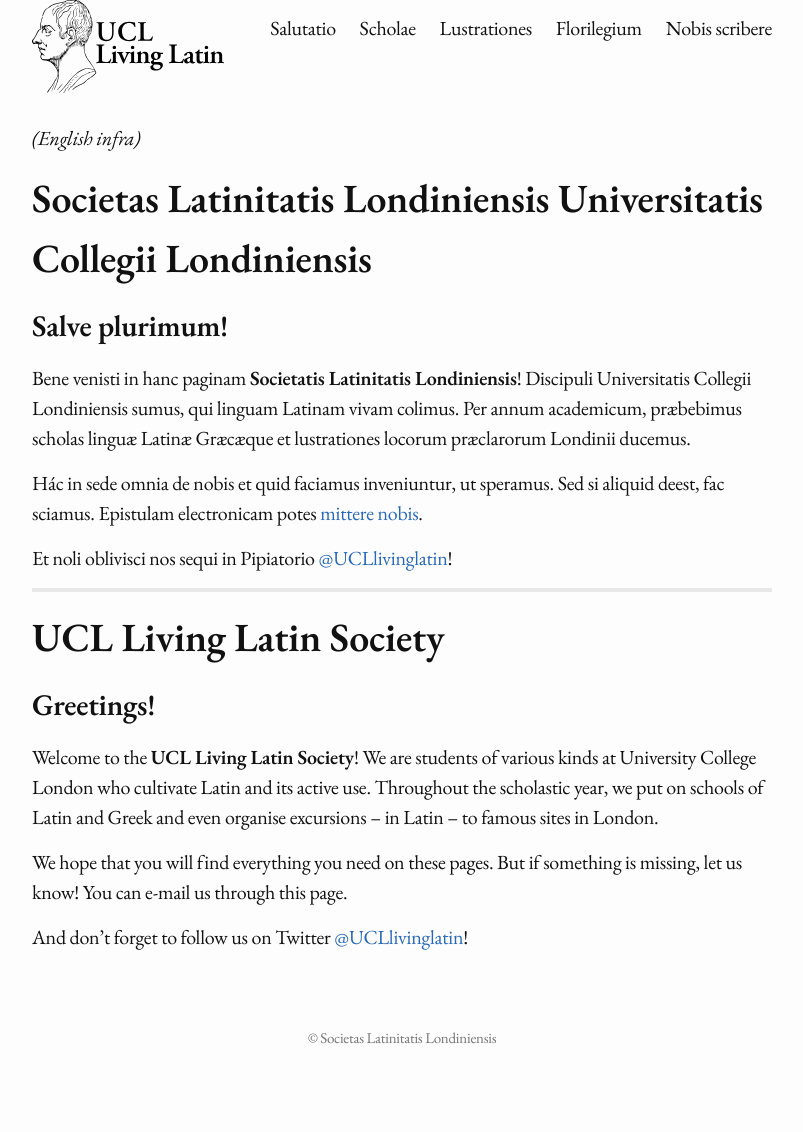
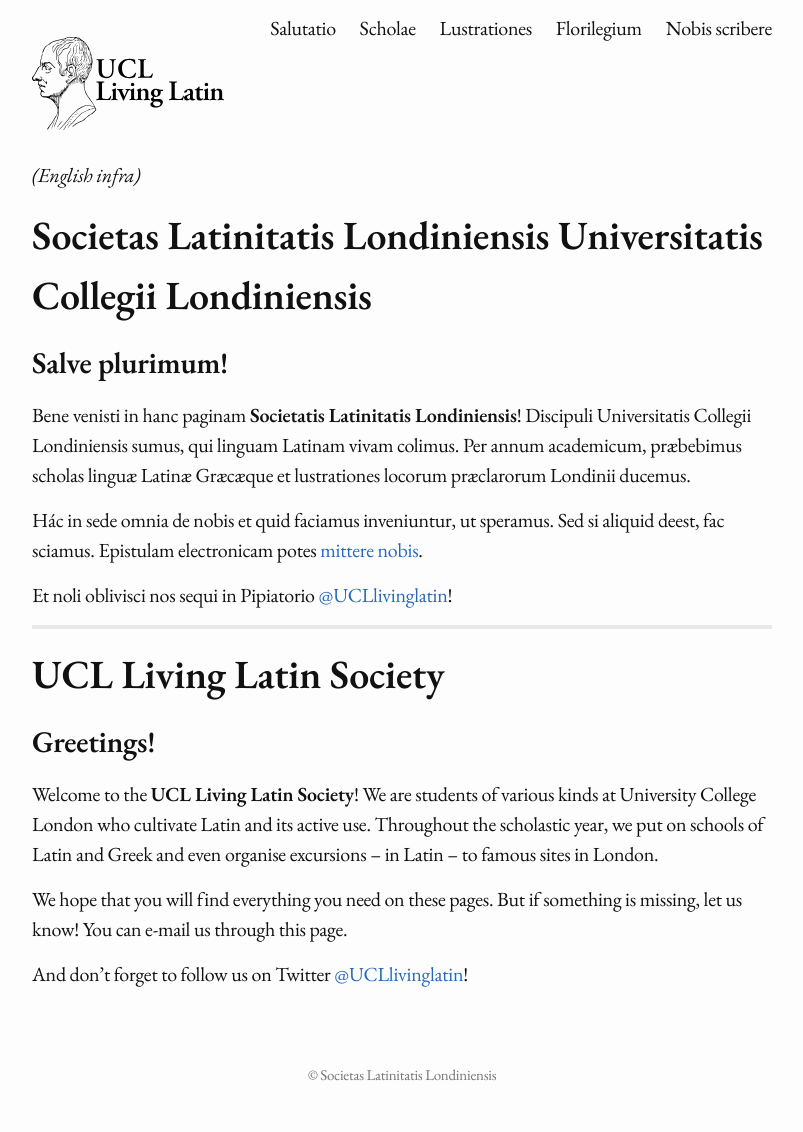
Before and after one commit to latinitasucl/latinitasucl, a Jekyll site: the page built from index.md, in a window 1280 px wide. Shown: the whole page, without its empty margins (238-1041 px from the left). Built offline with Jekyll 4.4.1, drawn with Linux system fonts in a browser that asks for light colours; before the commit the page ends 1095 px from its top, so only the background shows below that.

Commit message:
Update header.html

```diff
--- a/_includes/header.html
+++ b/_includes/header.html
@@ -2,7 +2,7 @@
 
   <div class="wrapper">
 
-    <img style="width: 26%;" src="/logo.svg" alt="UCL Living Latin Society">
+    <img style="width: 26%; margin-top: 5%;" src="/logo.svg" alt="UCL Living Latin Society">
 
     <nav class="site-nav">
       {% for link in site.data.navigation.main %}
```
